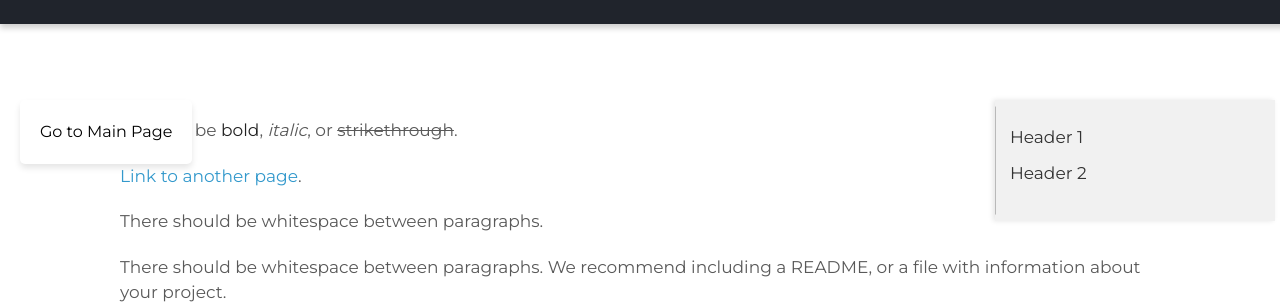
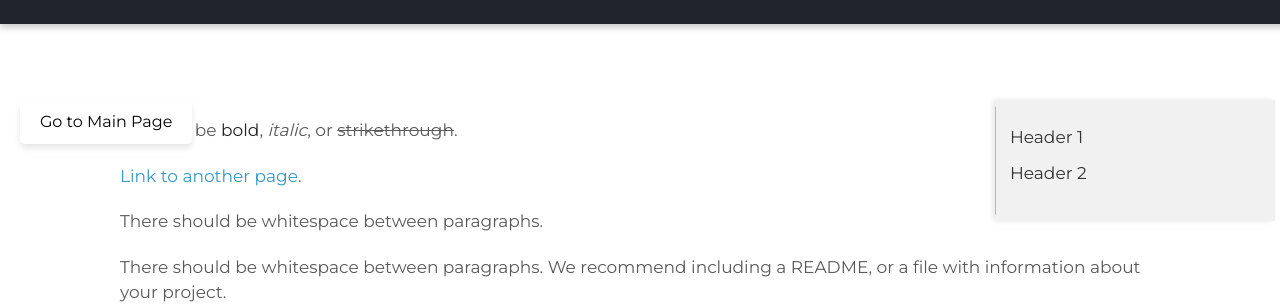
Before and after one commit to FredPili/ADAWebsite, a Jekyll site: the page built from example.md, in a window 1280 px wide. Shown: the top 305 px of the page. Built offline with Jekyll 4.4.1, drawn with Linux system fonts in a browser that asks for light colours.

Commit message:
updates css

```diff
--- a/assets/css/styles.css
+++ b/assets/css/styles.css
@@ -289,7 +289,7 @@
   position: fixed;
   top: 100px; /* Position it at the top */
   left: 20px; /* Position it to the left */
-  padding: 20px 20px;
+  padding: 10px 20px;
   background-color: #ffffff; /* Button color */
   color: rgb(0, 0, 0); /* Text color */
   font-size: 16px;
@@ -301,7 +301,7 @@
 }
 
 .sticky-button:hover {
-  background-color: #a4a6a8; /* Darker blue on hover */
+  background-color: #cecece; /* Darker blue on hover */
 }
 
 @media print, screen and (max-width: 960px) {
```
